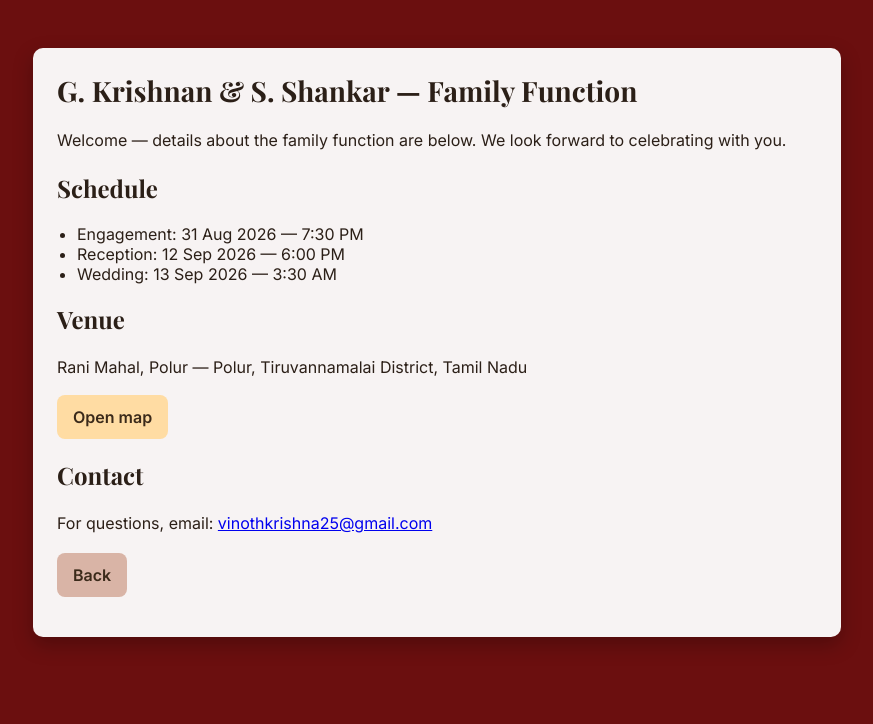
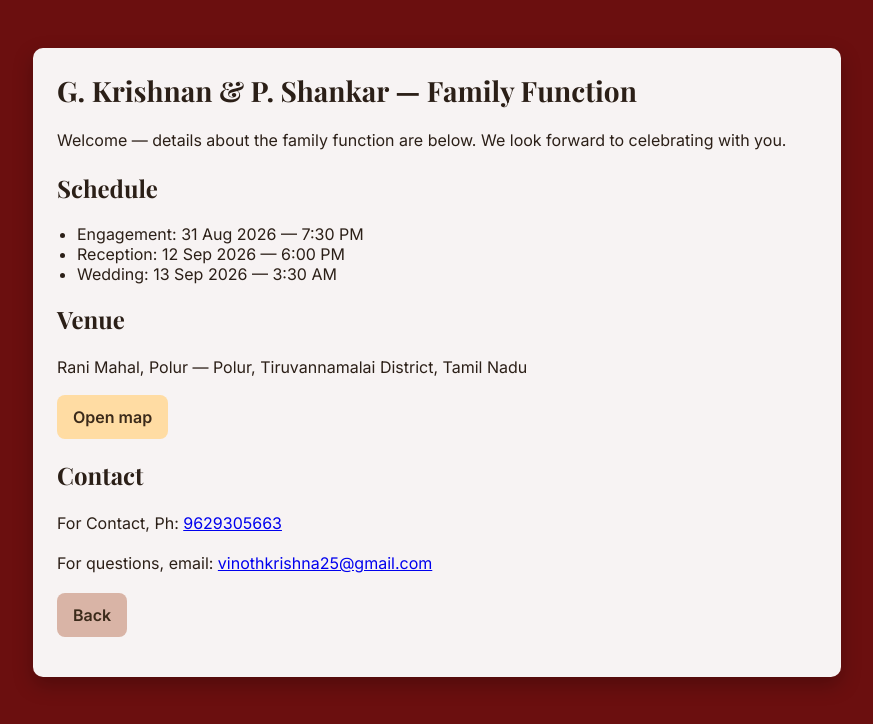
Before and after one commit to vinothkrishna25-cyber/vinothwedsuji.github.io, a plain HTML site: page next.html in a window 1280 px wide. Shown: the whole page, without its empty margins (203-1076 px from the left). Drawn offline with nearby package versions, Linux system fonts and the light colour scheme.

Commit message:
Update family function title and contact information

```diff
--- a/next.html
+++ b/next.html
@@ -3,7 +3,7 @@
 <head>
   <meta charset="utf-8" />
   <meta name="viewport" content="width=device-width,initial-scale=1" />
-  <title>Details — G. Krishnan & S. Shankar Family Function</title>
+  <title>G. Krishnan & P. Shankar Family Function</title>
   <link rel="preconnect" href="https://fonts.googleapis.com">
   <link rel="preconnect" href="https://fonts.gstatic.com" crossorigin>
   <link href="https://fonts.googleapis.com/css2?family=Inter:wght@300;400;600&family=Playfair+Display:wght@400;700&display=swap" rel="stylesheet">
@@ -32,7 +32,7 @@
 </head>
 <body>
   <main class="container" role="main">
-    <h1>G. Krishnan &amp; S. Shankar — Family Function</h1>
+    <h1>G. Krishnan &amp; P. Shankar — Family Function</h1>
     <p>Welcome — details about the family function are below. We look forward to celebrating with you.</p>
 
     <section>
@@ -52,7 +52,9 @@
 
     <section>
       <h2>Contact</h2>
+      <p class="muted">For Contact, Ph: <a href="Call to">9629305663</a></p>
       <p class="muted">For questions, email: <a href="mailto:vinothkrishna25@gmail.com">vinothkrishna25@gmail.com</a></p>
+
     </section>
 
     <p style="margin-top:18px"><a href="index.html" class="btn" style="background:#d9b4a6">Back</a></p>
```
